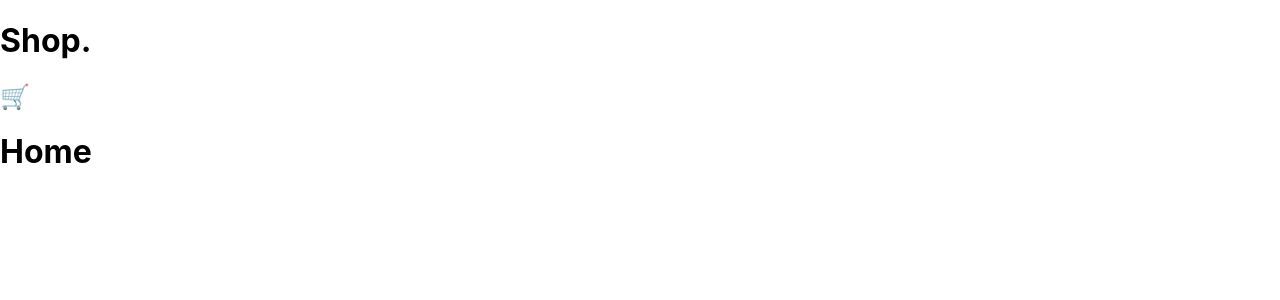
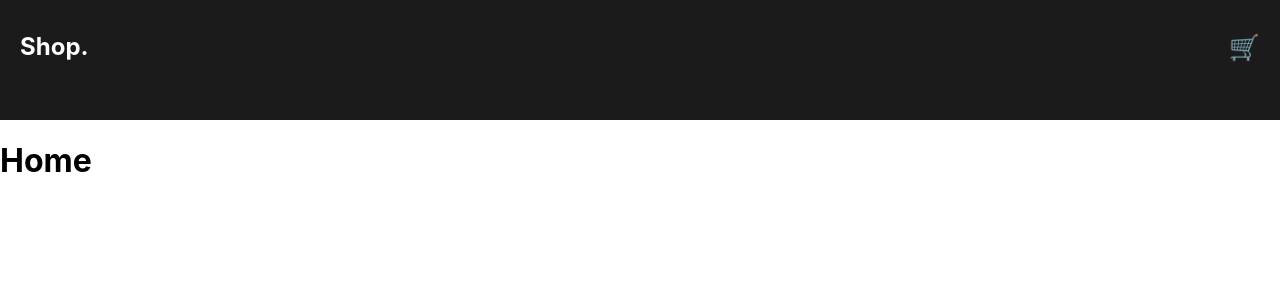
Before and after one commit to erickdc7/shopping-cart-react, a React (Create React App) app: page / in a window 1280 px wide. Shown: the top 300 px of the page. Built offline with nearby package versions, Linux system fonts and the light colour scheme.

Commit message:
update navbar

```diff
--- a/src/components/Navbar/Navbar.js
+++ b/src/components/Navbar/Navbar.js
@@ -1,9 +1,12 @@
+import "./Navbar.css"
+
 const Navbar = () => {
     return (
         <div className="nav-container">
-            <nav className="navbar"></nav>
-            <h1 className="navbar-logo">Shop.</h1>
-            <h2>🛒</h2>
+            <nav className="navbar">
+                <h1 className="navbar-logo">Shop.</h1>
+                <h2 className="seeCarrito">🛒</h2>
+            </nav>
         </div>
     );
 };
```
